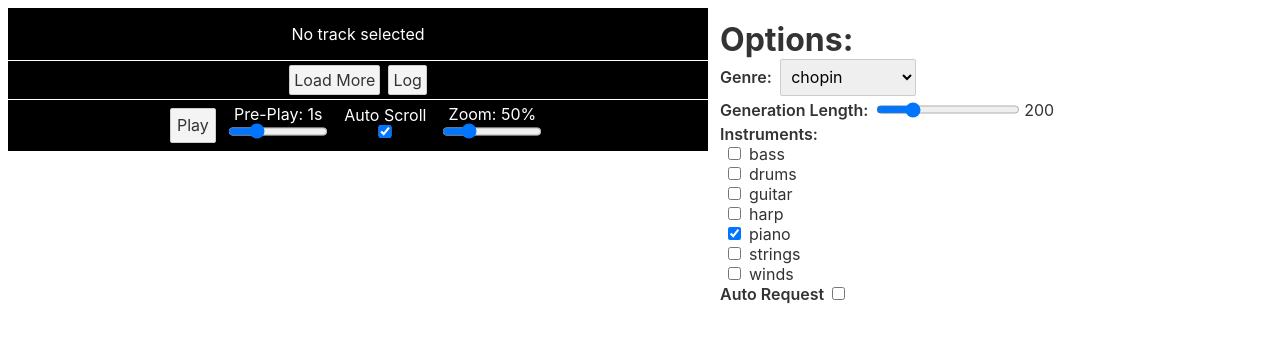
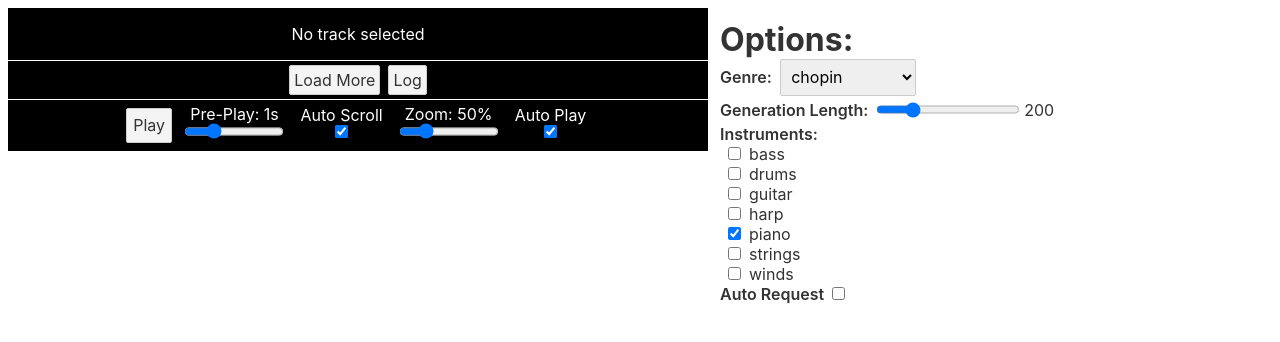
Before and after one commit to stevenwaterman/musetree, a Svelte app: page / in a window 1280 px wide. Shown: the top 342 px of the page. Built offline with nearby package versions, Linux system fonts and the light colour scheme; what retry-axios would draw is missing.

Commit message:
Add auto play button

```diff
--- a/src/settings.js
+++ b/src/settings.js
@@ -24,6 +24,7 @@ export const truncationStore = writable(27);
 
 export const autoRequestStore = writable(false);
 export const autoScrollStore = writable(true);
+export const autoPlayStore = writable(true);
 
 export const preplayStore = writable(1);
 
--- a/src/track/ChildButton.svelte
+++ b/src/track/ChildButton.svelte
@@ -1,7 +1,7 @@
 <script>
   import { deriveTrackStore, trackTreeStore } from "./trackTree.js";
   import { audio } from "./audio.js";
-  import {preplayStore} from "../settings.js"
+  import { preplayStore, autoPlayStore } from "../settings.js";
 
   export let path;
   export let siblingId;
@@ -12,11 +12,13 @@
 
   function select() {
     trackTreeStore.select(path, siblingId);
-    const playFrom = Math.max(0, startsAt - $preplayStore)
-    audio.play(playFrom);
+    const playFrom = Math.max(0, startsAt - $preplayStore);
+    if ($autoPlayStore) {
+      audio.play(playFrom);
+    }
   }
 
-  function remove(){
+  function remove() {
     parentStore.deleteChild(siblingId);
   }
 </script>
--- a/src/track/TrackControls.svelte
+++ b/src/track/TrackControls.svelte
@@ -1,6 +1,6 @@
 <script>
   import { audio, audioStatusStore } from "./audio.js";
-  import {preplayStore, autoScrollStore, yScaleStore} from "../settings.js";
+  import {preplayStore, autoScrollStore, yScaleStore, autoPlayStore} from "../settings.js";
 </script>
 
 <style>
@@ -65,4 +65,9 @@
     <label for="yScale">Zoom: {$yScaleStore}%</label>
     <input class="slider" id="yScale" bind:value={$yScaleStore} type="range" min="10" max="250" step="5" />
   </div>
+
+   <div class="col center margin">
+    <label for="autoPlay">Auto Play</label>
+    <input id="autoPlay" type="checkbox" bind:checked={$autoPlayStore} />
+  </div>
 </div>
```
